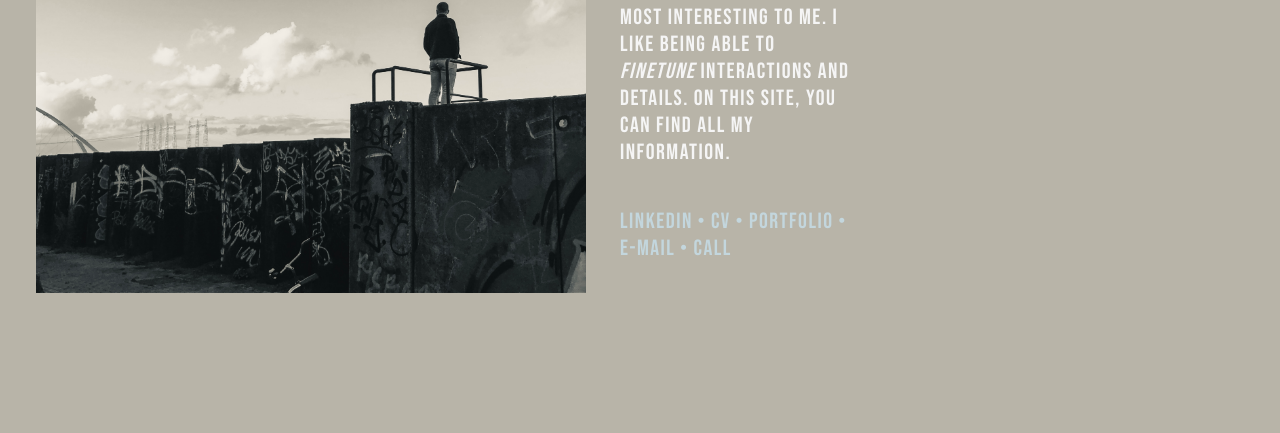
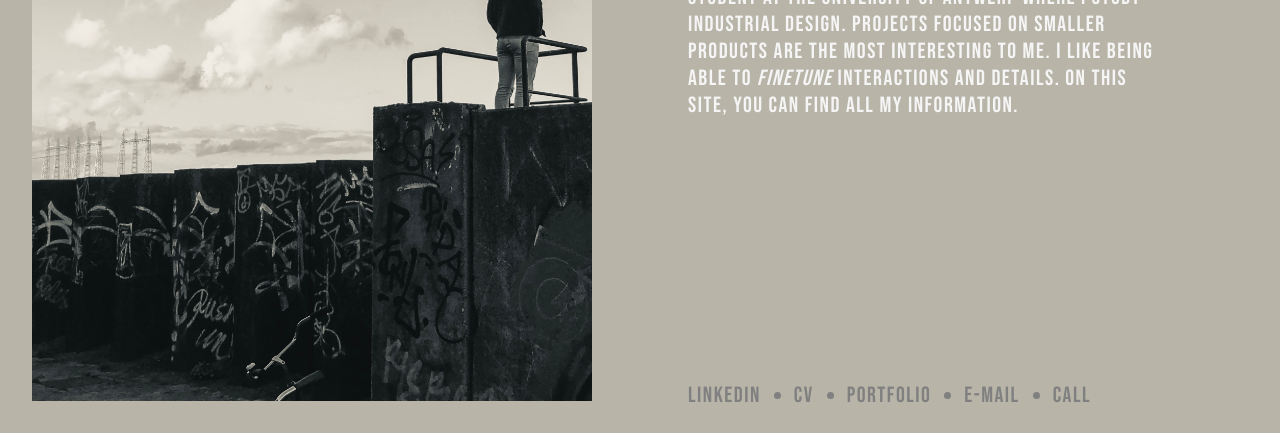
Before and after one commit to SamWarmer/samwarmer.github.io, a plain HTML site: page index.html in a window 1280 px wide. Shown: the part 367-800 px from the top of the page. Drawn offline with Linux system fonts and the light colour scheme.

Commit message:
Update Ids

```diff
--- a/index.html
+++ b/index.html
@@ -1,46 +1,79 @@
 <!DOCTYPE html>
-<!-- doctype verteld de browser wat voor html het is HTML5 comment is cntrl + ?  -->
 <html lang="en">
-    <!-- start of html website code, everything between this and closing html -->
+
 <head>
     <meta charset="UTF-8">
     <meta http-equiv="X-UA-Compatible" content="IE=edge">
     <meta name="viewport" content="width=device-width, initial-scale=1.0">
-    <meta name="author" content="Sam Warmer" >
-    <meta name="description" content="I'm a design student at the TU Delft" >
+    <meta name="author" content="Sam Warmer">
+    <meta name="description" content="I'm a design student at the TU Delft">
     <title>Sam Warmer</title>
     <link rel="stylesheet" href="main.css">
 </head>
+
 <body>
     <!-- everything people see goes here -->
+
+
+    <main>
+
+
+        <div class="image_w">
+            <img src="./sam_picture.jpg" alt="Picture of Sam on a wall">
+
+        </div>
+        <div class="text_w">
+            <div>
                 <h1>Sam Warmer</h1>
-    <div class="container">
-<!-- <h2>Sam Warmer</h2>
+            </div>
 
-    <h3>Sam Warmer</h3> -->
+
+            <p class="party">My name is <span>Sam Warmer</span> and I’m 23 years old. I’m a student at the University of Antwerp where I study Industrial Design. Projects focused on smaller products are the most interesting to me. I like being able to <i>finetune</i>                interactions and details. On this site, you can find all my information.
+            </p>
+
+            <p class="party">
+
+            </p>
+        </div>
+    </main>
+
+    <footer class="links">
+
+        <ul>
+            <li><a href="https://www.linkedin.com/in/sam-warmer-3a028223b/" target="_blank">LinkedIn</a></li>
+            <li><a href="sam_cv.pdf" target="_blank">CV</a></li>
+            <li> <a href="sam_portfolio.pdf" target="_blank">Portfolio</a></li>
+            <li> <a href="mailto:Sam.Warmer@student.uantwerpen.be">E-mail</a></li>
+            <li><a href="tel: +31630862410">Call</a></li>
+
+        </ul>
+        <!-- <a href="https://www.linkedin.com/in/sam-warmer-3a028223b/" target="_blank">LinkedIn •</a>
+        <a href="sam_cv.pdf" target="_blank">CV •</a>
+        <a href="sam_portfolio.pdf" target="_blank">Portfolio •</a>
+        <a href="mailto:Sam.Warmer@student.uantwerpen.be">E-mail •</a>
+        <a href="tel: +31630862410">Call</a> -->
+    </footer>
+
+    <!-- <div class="container">
+
         <div class="image">
             <img src="./sam_picture.jpg" alt="Picture of Sam on a wall">
         </div>
-        <!-- alt is voor als je afbeelding niet kan laden en je er toch nog tekst wil hebben staan,
-        dan weet je welke het niet doet -->
         <div class="paragraph">
-        <p class="party">My name is <strong>Sam Warmer</strong> and I’m 23 years old. I’m a student at the University of Antwerp where I study Industrial Design. Projects focused on smaller products are the most interesting to me. I like being able to <i>finetune</i> interactions and details. On this site, you can find all my information.</p>
+            <p class="party">My name is <strong>Sam Warmer</strong> and I’m 23 years old. I’m a student at the University of Antwerp where I study Industrial Design. Projects focused on smaller products are the most interesting to me. I like being able to <i>finetune</i>                interactions and details. On this site, you can find all my information.</p>
 
-        <!-- p is for paragraph -->
             <p class="party">
 
                 <a href="https://www.linkedin.com/in/sam-warmer-3a028223b/" target="_blank"> LinkedIn •</a>
-            <!-- target betekent openen in nieuw tabblad -->
                 <a href="sam_cv.pdf" target="_blank">CV •</a>
                 <a href="sam_portfolio.pdf" target="_blank">Portfolio •</a>
                 <a href="mailto:Sam.Warmer@student.uantwerpen.be">E-mail •</a>
                 <a href="tel: +31630862410">Call</a>
-            <!-- <a href="about.html">About</a> -->
-            <!-- a staat voor link -->
             </p>
         </div>
-    </div>
+    </div> -->
 
 </body>
+
 </html>
 <!-- end of html, usually no more code after this -->
--- a/main.css
+++ b/main.css
@@ -1,54 +1,155 @@
-@import url('https://fonts.googleapis.com/css2?family=Bebas+Neue&family=Libre+Baskerville:ital,wght@0,400;0,700;1,400&display=swap');
+@import url('https://fonts.googleapis.com/css2?family=Bebas+Neue:ital,wght@0,400;0,700;1,400&display=swap');
+html {
+    box-sizing: border-box;
+    font-family: 'Bebas Neue';
+}
+
+*,
+*::before,
+*::after {
+    box-sizing: inherit;
+}
 
 body {
     /* CSS */
     background-color: rgb(184, 180, 168);
-   font-family: 'Bebas Neue';
     font-size: 22px;
     letter-spacing: 1.5px;
     color: whitesmoke;
+    margin: 0;
+    overflow: hidden;
+}
+
+main {
+    position: relative;
+    height: 100vh;
+    padding: 2rem;
+    display: grid;
+    grid-template-columns: 1fr 1fr;
+    gap: 6rem;
+}
+
+.image_w {
+    position: relative;
+    height: 100%;
+}
+
+.text_w {
+    display: flex;
+    justify-content: center;
+    flex-direction: column;
+}
+
+p {
+    width: 85%;
+}
+
+footer {
+    position: absolute;
+    width: 50%;
+    bottom: 1.5rem;
+    right: 0;
+    padding-left: 3rem;
+    color: gray;
+}
+
+footer ul {
+    display: flex;
+    padding: 0;
+    margin: 0;
+}
+
+footer li {
+    margin-left: 1.5em;
+}
+
+footer li:first-child {
+    margin-left: 0;
+    list-style: none;
+}
+
+footer a {
+    display: inline-block;
+    line-height: 1;
 }
 
 h1 {
+    /* position: absolute; */
     font-family: 'Bebas Neue';
-text-align: center;
+    /* text-align: center; */
+    margin: 0;
+    top: 5vh;
+    /* left: 50%; */
+    /* transform: translateX(-50%); */
+}
+
+p {
+    /* width: 65%; */
+    /* margin: 0 auto; */
+}
+
+img {
+    position: absolute;
+    display: block;
+    width: 100%;
+    height: 100%;
+    left: 0;
+    top: 0;
+    object-fit: cover;
+    /* width: 550px; */
+    /* margin-left: 5%; */
+    /* margin-top: 5px; */
 }
 
 
-p{
-    width: 65%;
-    margin: 0 auto;
+/* styling of links */
 
+a {
+    color: inherit;
+    /* color: #9edaf0; */
+    text-decoration: none;
+    transition: color 0.25s ease-in-out;
 }
 
-img{
-    /* display: block; */
-    width: 550px;
-    margin-left: 5%;
-    margin-top: 5px;
-}
-
-/* styling of links */
-a{
-    color: #c3d6dd;
-    text-decoration: none;
-}
 
 /* a:link, a:visited{ */
 
-
 a:hover,
-a:active { color: rgb(165, 223, 241);
-
+a:active {
+    color: rgb(165, 223, 241);
 }
 
 .party {
-    margin-bottom: 42px;
+    /* margin-bottom: 42px; */
 }
 
-.container{
+.container {
     display: flex;
     /* flex-direction: row; */
     margin-right: 360px;
     margin-top: 100px;
 }
+
+@media (max-width: 1023px) {
+    body {
+        overflow-y: auto;
+    }
+    main {
+        grid-template-columns: 1fr;
+        padding: 1.5rem;
+        height: unset;
+    }
+    img {
+        position: relative;
+    }
+    p {
+        width: 100%;
+    }
+    footer {
+        width: 100%;
+        font-size: 16px;
+        position: relative;
+        padding: 0 1.5rem;
+        line-height: 1;
+    }
+}
```
Lines whose indentation alone changed are shown as unchanged.
